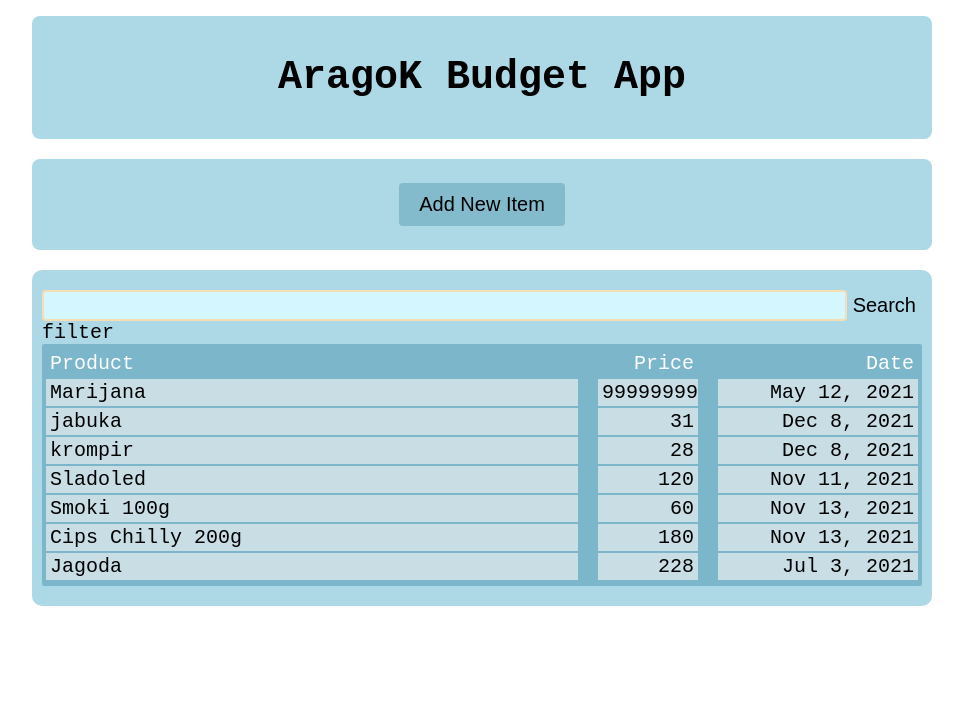
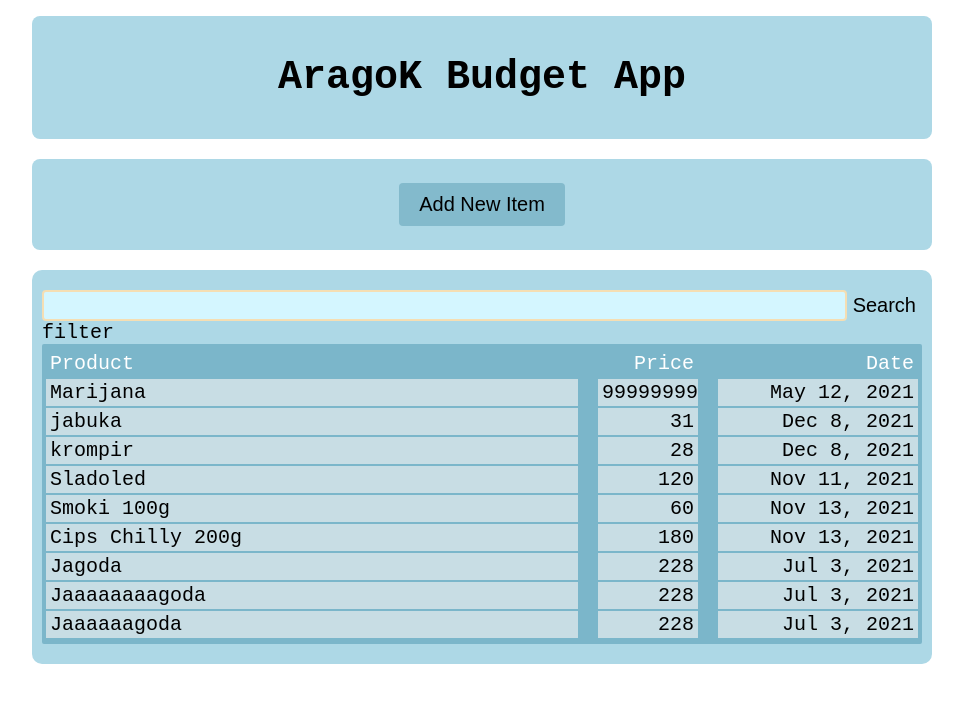
Before and after one commit to cogicgoran/budget-app, a React (Create React App) app: page / in a window 1280 px wide. Shown: the top 702 px of the page, without its empty margins (158-1121 px from the left). Built offline with nearby package versions, Linux system fonts and the light colour scheme.

Commit message:
attempt to use React.memo, useCallbacks and useMemo

```diff
--- a/src/App.js
+++ b/src/App.js
@@ -2,31 +2,35 @@ import  classes  from './App.module.css';
 import Header from './components/Header';
 import AddNewItem from './components/AddNewItem';
 import ShowItems from './components/ShowItems';
-import { useState } from 'react';
+import { useCallback, useMemo, useState } from 'react';
 import { DUMMY_ITEMS } from './dummy-data/dummyData';
 
 function App() {
+
   const [items, setItems] = useState(DUMMY_ITEMS);
   const [filteredItems, setFilteredItems] = useState([]);
   const [counter, setCounter] = useState(1);
 
-  function addNewItemHandler(item) {
+  console.log("App RUNNING...");
+
+  const addNewItemHandler = useCallback((item) => {
     item.id = counter;
     setItems( prevState => ([item, ...prevState]));
     setCounter(prevCounter => ++prevCounter);
-  }
+  },[counter])
 
-  function filterItemsHandler({search}) {
-    console.log(search);
+  const filterItemsHandler = useCallback(({ search }) => {
     const lowerSearch = search.toLowerCase();
     setFilteredItems(items.filter(item => item.product.toLowerCase().includes(lowerSearch)));
-  }
+  },[items])
+
+  const filteredItemsMemoed = useMemo(() => {return [...filteredItems]}, [filteredItems]);
 
   return (
     <div className={classes["app-container"]}>
       <Header />
       <AddNewItem onAddNewItem={addNewItemHandler}/>
-      <ShowItems items={filteredItems} onFilterItems={filterItemsHandler}/>
+      <ShowItems items={filteredItemsMemoed} onFilterItems={filterItemsHandler}/>
     </div>
   );
 }
--- a/src/components/AddNewItem.js
+++ b/src/components/AddNewItem.js
@@ -68,7 +68,6 @@ function AddNewItem( props ) {
             price: productPrice,
             date: new Date(productDate)
         };
-        console.log(product);
         resetInputFields();
         props.onAddNewItem(product);
     };
@@ -104,4 +103,4 @@ function AddNewItem( props ) {
     )
 };
 
-export default AddNewItem;
+export default React.memo(AddNewItem);
--- a/src/components/ShowItems.js
+++ b/src/components/ShowItems.js
@@ -1,24 +1,20 @@
-import React, { useState, useEffect, useCallback, useMemo } from 'react'
+import React, { useState, useEffect } from 'react'
 import styles from './ShowItems.module.css';
 
 function ShowItems({ items, onFilterItems }) {
     const [searchValue, setSearchValue] = useState("");
+    console.log("ShowItems RUNNING");
 
-    function getItemComponents(items) {
-        console.log("getitmcom called");
+    function getItemComponents() {
         return items.map(item => {
             const date = item.date.toLocaleString('default', { day: "numeric", month: 'short', year:"numeric" })
             return (<article key={item.id} className={styles["show-items__article"]}>
                 <span className={styles["show-items__product"]}>{item.product}</span>
                 <span className={styles["show-items__price"]}>{item.price}</span>
                 <span className={styles["show-items__date"]}>{date}</span>
-
             </article>)
         })
     }
-
-    // const getItemComponentsMemo = useMemo(() => getItemComponents(items));
-
 
     function searchChangeHandler(e) {
         setSearchValue(e.target.value);
@@ -32,6 +28,7 @@ function ShowItems({ items, onFilterItems }) {
     }
 
     useEffect(() => {
+        console.log("efect ran");
         const timer = setTimeout(() => {
             onFilterItems({
                 search: searchValue
@@ -40,9 +37,7 @@ function ShowItems({ items, onFilterItems }) {
         return () => {
             clearTimeout(timer);
         }
-    }, [searchValue])
-
-    console.log("rendered");
+    }, [searchValue, onFilterItems])
 
     return (
         <div className={styles["show-items"]}>
@@ -62,7 +57,7 @@ function ShowItems({ items, onFilterItems }) {
                     <span className={styles["show-items__date"]}>Date</span>
                 </div>
                 <div>
-                    {getItemComponents(items)}
+                    {getItemComponents()}
                 </div>
             </div>
         </div>
--- a/src/dummy-data/dummyData.js
+++ b/src/dummy-data/dummyData.js
@@ -40,5 +40,17 @@ export const DUMMY_ITEMS = [
       product: "Jagoda",
       price: "228",
       date: new Date("2021-07-03")
-  }
+    },
+    {
+      id: 'e8',
+      product: "Jaaaaaaaagoda",
+      price: "228",
+      date: new Date("2021-07-03")
+    },
+    {
+      id: 'e9',
+      product: "Jaaaaaagoda",
+      price: "228",
+      date: new Date("2021-07-03")
+    },
 ]
```
